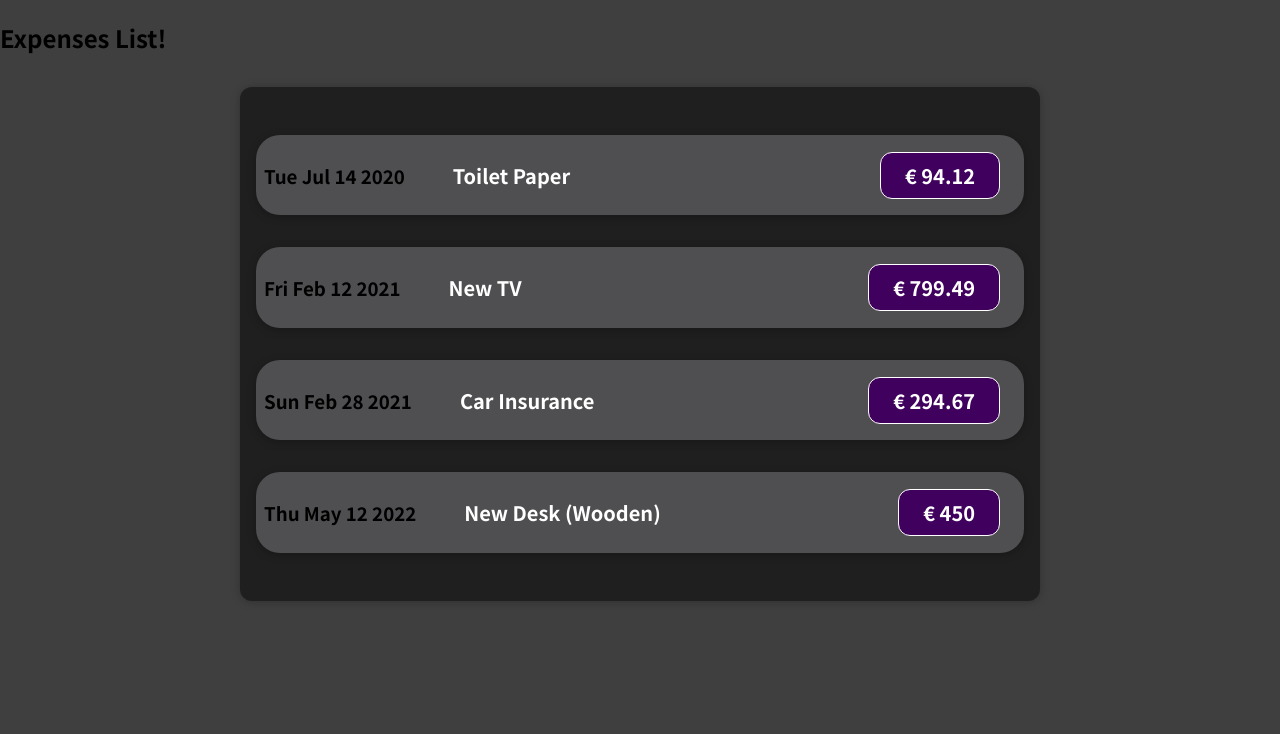
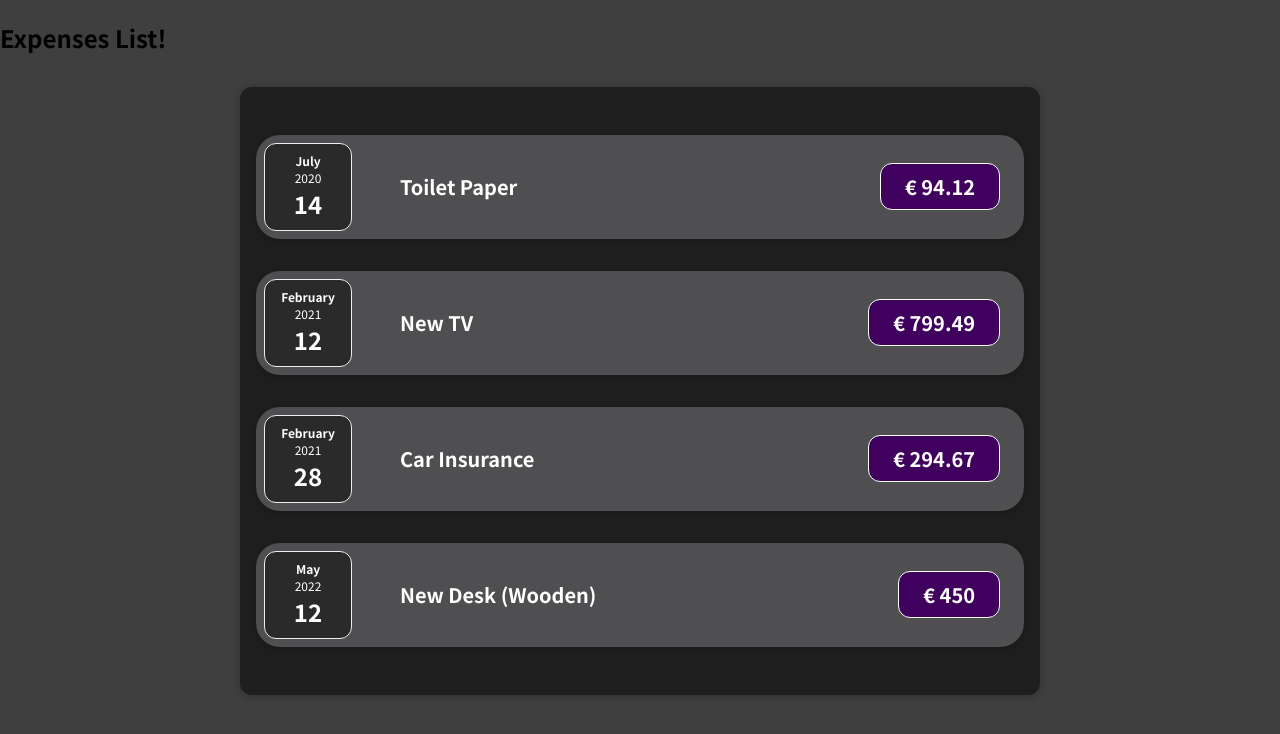
Before and after one commit to IbrahimMuharib/Expenses-react-app, a React (Create React App) app: page / in a window 1280 px wide. Shown: the top 734 px of the page. Built offline with nearby package versions, Linux system fonts and the light colour scheme.

Commit message:
feat: added ExpenseDate component

```diff
--- a/src/App.tsx
+++ b/src/App.tsx
@@ -1,14 +1,25 @@
-import Expense from "./components/Expense.ts";
+import { Expense, RawExpense } from "./components/Expense.ts";
 import expensesData from "./components/expensesData.json";
 import Expenses from "./components/Expenses.tsx";
 function App(): JSX.Element | null {
-  let expensesList: Expense[] = expensesData;
+  let expensesList: Expense[] = parseJsonData(expensesData);
   return (
     <div>
-      <h2>Expenses List!</h2>
+      <div className="text-3xl">
+        <h2>Expenses List!</h2>
+      </div>
       <Expenses expenses={expensesList} />
     </div>
   );
 }
 
+function parseJsonData(expensesData: RawExpense[]): Expense[] {
+  let expenses: Expense[] = expensesData.map(
+    (expense: RawExpense, i: number) => ({
+      ...expense,
+      date: new Date(expense.date),
+    })
+  );
+  return expenses;
+}
 export default App;
--- /dev/null
+++ b/src/components/ExpenseDate.css
@@ -0,0 +1,26 @@
+.expense-date {
+  display: flex;
+  flex-direction: column;
+  width: 5.5rem;
+  height: 5.5rem;
+  border: 1px solid #ececec;
+  background-color: #2a2a2a;
+  color: white;
+  border-radius: 12px;
+  align-items: center;
+  justify-content: center;
+}
+
+.expense-date__month {
+  font-size: 0.75rem;
+  font-weight: bold;
+}
+
+.expense-date__year {
+  font-size: 0.75rem;
+}
+
+.expense-date__day {
+  font-size: 1.5rem;
+  font-weight: bold;
+}
--- /dev/null
+++ b/src/components/ExpenseDate.tsx
@@ -0,0 +1,17 @@
+import "./ExpenseDate.css";
+
+function ExpenseDate({ date }: { date: Date }) {
+  const month = date.toLocaleString("en-US", { month: "long" });
+  const day = date.toLocaleString("en-US", { day: "2-digit" });
+  const year = date.getFullYear();
+
+  return (
+    <div className="expense-date">
+      <div className="expense-date__month">{month}</div>
+      <div className="expense-date__year">{year}</div>
+      <div className="expense-date__day">{day}</div>
+    </div>
+  );
+}
+
+export default ExpenseDate;
--- a/src/components/ExpenseItem.tsx
+++ b/src/components/ExpenseItem.tsx
@@ -1,9 +1,10 @@
 import "./ExpenseItem.css";
-import Expense from "./Expense";
+import { Expense } from "./Expense";
+import ExpenseDate from "./ExpenseDate";
 function ExpenseItem({ expense }: { expense: Expense }): JSX.Element | null {
   return (
     <div className="expense-item">
-      <h3>{expense.date.toString()}</h3>
+      <ExpenseDate date={expense.date} />
       <div className="expense-item__description">
         <h2>{expense.title}</h2>
         <div className="expense-item__price">€ {expense.amount}</div>
--- a/src/components/Expenses.tsx
+++ b/src/components/Expenses.tsx
@@ -1,18 +1,14 @@
 import "./Expenses.css";
-import Expense from "./Expense";
+import { Expense } from "./Expense";
 import ExpenseItem from "./ExpenseItem";
 function Expenses({ expenses }: { expenses: Expense[] }): JSX.Element | null {
   return (
     <div className="expenses">
       {expenses.map((expense, i) => (
-        <ExpenseItem expense={formatExpenseDate(expense)} />
+        <ExpenseItem expense={expense} />
       ))}
     </div>
   );
 }
 
-function formatExpenseDate(expense: Expense) {
-  expense.date = new Date(expense.date).toDateString();
-  return expense;
-}
 export default Expenses;
```
Also changed, not shown: src/components/Expense.ts (+10 -1 lines).
